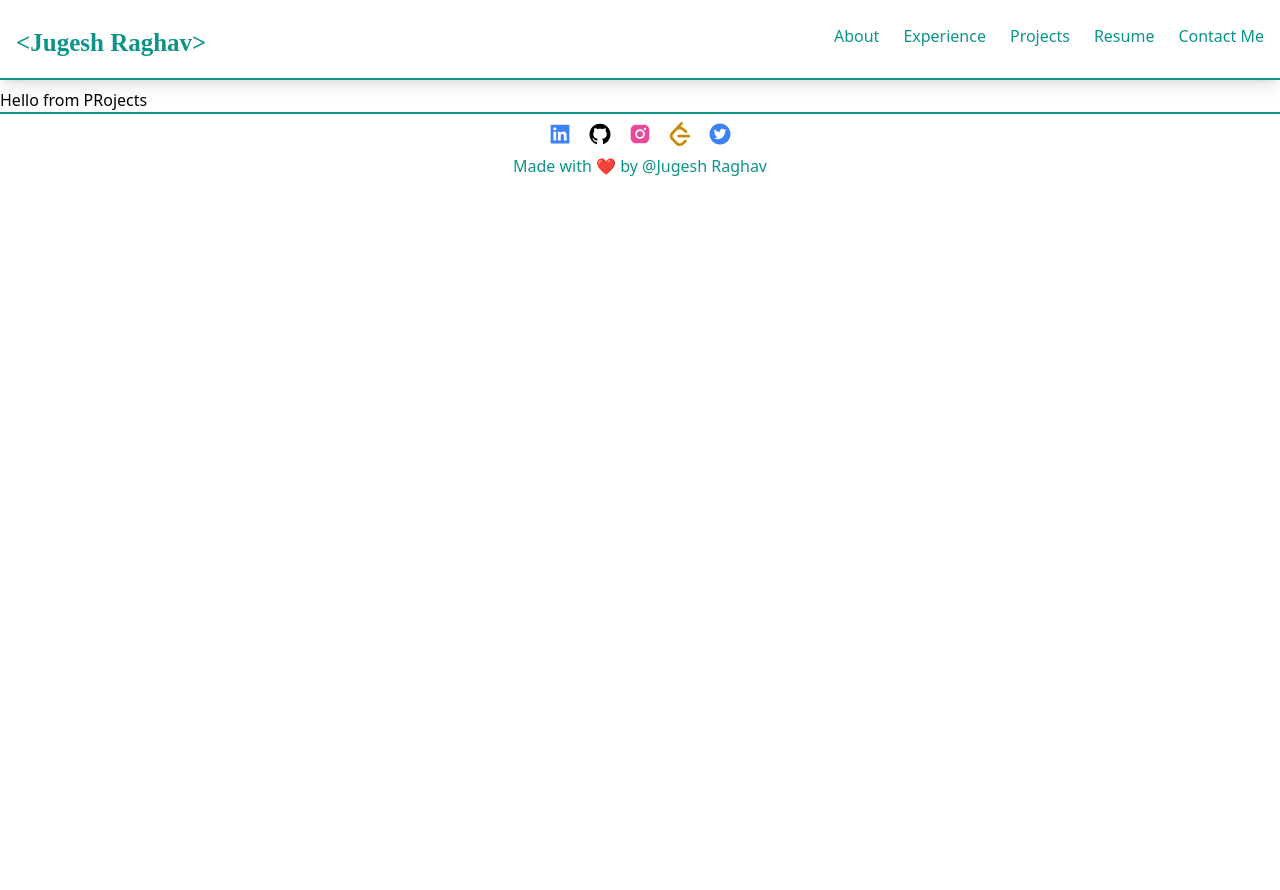
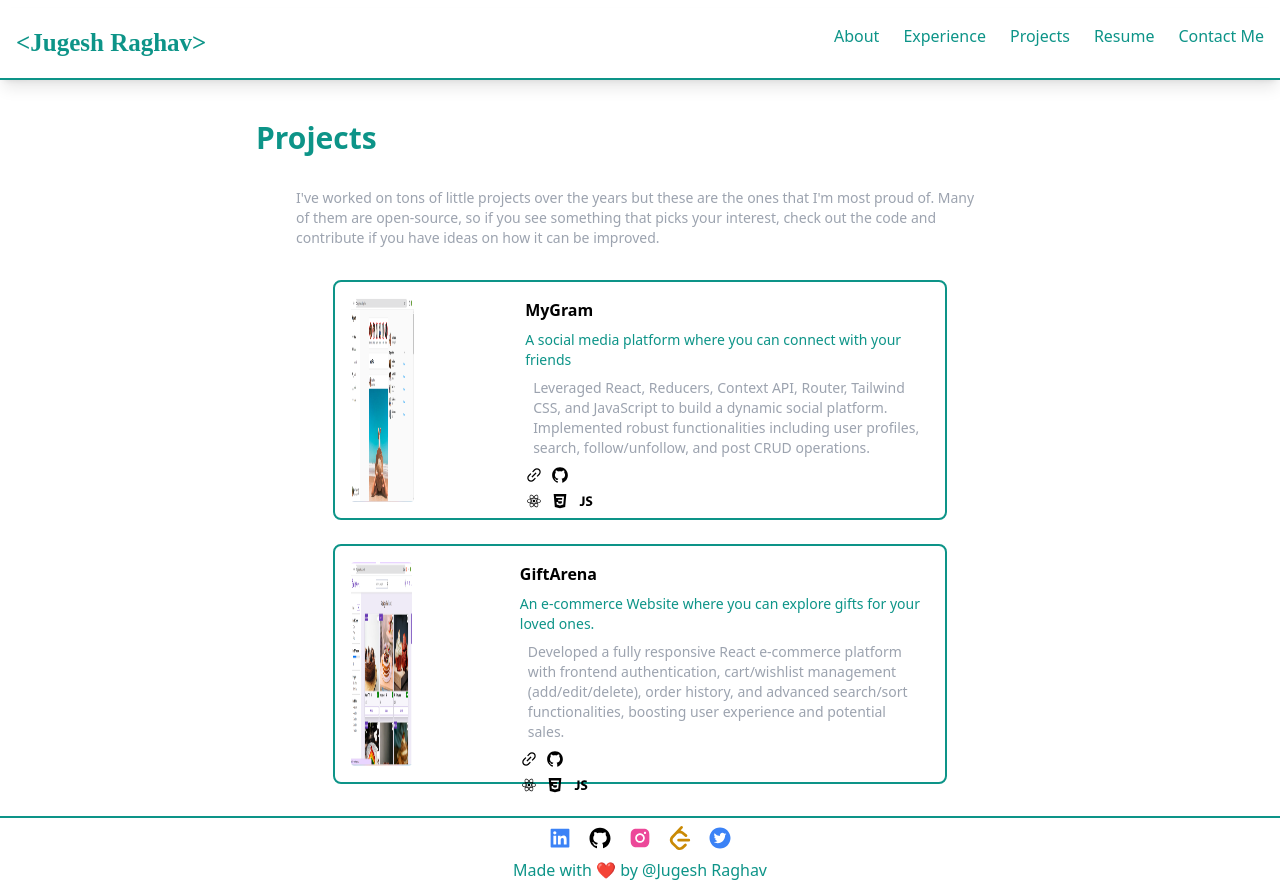
Before and after one commit to jugeshraghav/jugesh_raghav_portfolio, a React (Create React App) app: page /projects in a window 1280 px wide. Before the commit the page ends 800 px from the top, so only its background shows below. Built offline with nearby package versions, Linux system fonts and the light colour scheme; a web font is replaced by a local one.

Commit message:
projects added

```diff
--- a/src/App.js
+++ b/src/App.js
@@ -1,4 +1,4 @@
-import { Route, Routes } from "react-router-dom";
+import { Outlet, Route, Routes } from "react-router-dom";
 import "./App.css";
 import { Footer } from "./components/Footer";
 import { Navbar } from "./components/Navbar";
@@ -12,6 +12,7 @@ function App() {
   return (
     <>
       <Navbar />
+      <div className="w-[60%] mx-auto py-8">
         <Routes>
           <Route path="/" element={<Home />} />
           <Route path="/contact" element={<Contact />} />
@@ -19,6 +20,7 @@ function App() {
           <Route path="/resume" element={<Resume />} />
           <Route path="/projects" element={<Projects />} />
         </Routes>
+      </div>
       <Footer />
     </>
   );
--- a/src/components/ProjectCard.js
+++ b/src/components/ProjectCard.js
@@ -0,0 +1,45 @@
+import { DiCss3 } from "react-icons/di";
+import { DiJavascript1 } from "react-icons/di";
+import { DiReact } from "react-icons/di";
+import { AiFillGithub } from "react-icons/ai";
+import { AiOutlineLink } from "react-icons/ai";
+export const Projectcard = ({ project }) => {
+  const {
+    name,
+    image,
+    tagline,
+    description,
+    techStack,
+    link: { live, github },
+  } = project;
+
+  return (
+    <>
+      <div className="w-[80%] mx-auto h-60 p-4 border-2 border-teal-600 rounded-lg flex gap-4 hover:shadow-lg hover:shadow-teal-400">
+        <div className="w-full h-full">
+          <img src={image} alt={name} className="w-[40%] h-full rounded" />
+        </div>
+        <div className="text-left flex flex-col gap-2">
+          <h4 className="font-bold text-md">{name}</h4>
+          <p className="text-sm text-teal-600">{tagline}</p>
+          <p className="text-sm text-gray-400 px-2">{description}</p>
+          <div className="flex gap-2">
+            <AiOutlineLink className="text-lg" />
+            <AiFillGithub className="text-lg" />
+          </div>
+          <div className="flex gap-2">
+            {techStack.map((technology) =>
+              technology === "react" ? (
+                <DiReact className="text-lg" />
+              ) : technology === "javascript" ? (
+                <DiJavascript1 className="text-lg" />
+              ) : (
+                <DiCss3 className="text-lg" />
+              )
+            )}
+          </div>
+        </div>
+      </div>
+    </>
+  );
+};
--- a/src/constants/projects.js
+++ b/src/constants/projects.js
@@ -1,24 +1,31 @@
+import giftArena from "../assets/giftArena.png";
+import myGram from "../assets/myGram.png";
 export const projects = [
   {
     id: 1,
     name: "MyGram",
-    description: "A social media app.",
+    tagline: "A social media platform where you can connect with your friends",
+    description:
+      "Leveraged React, Reducers, Context API, Router, Tailwind CSS, and JavaScript to build a dynamic social platform. Implemented robust functionalities including user profiles, search, follow/unfollow, and post CRUD operations.",
     techStack: ["react", "tailwind", "javascript"],
     link: {
-      live: "",
-      github: "",
+      live: "my-gram-social.netlify.app/",
+      github: "https://github.com/jugeshraghav/mygram",
     },
-    image: "",
+    image: myGram,
   },
   {
     id: 2,
     name: "GiftArena",
-    description: "An E-commerce app.",
+    tagline:
+      "An e-commerce Website where you can explore gifts for your loved ones.",
+    description:
+      "Developed a fully responsive React e-commerce platform with frontend authentication, cart/wishlist management (add/edit/delete), order history, and advanced search/sort functionalities, boosting user experience and potential sales.",
     techStack: ["react", "tailwind", "javascript"],
     link: {
-      live: "",
-      github: "",
+      live: "https://gift-arena.netlify.app/",
+      github: "https://github.com/jugeshraghav/gift-arena",
     },
-    image: "",
+    image: giftArena,
   },
 ];
--- a/src/pages/About.js
+++ b/src/pages/About.js
@@ -1,7 +1,8 @@
 export const About = () => {
   return (
     <>
-      <h1>Helo from About</h1>
+      <h1>About</h1>
+      <p>Hi, I am Jugesh Raghav a passionate Frontend Developer.</p>
     </>
   );
 };
--- a/src/pages/Home.js
+++ b/src/pages/Home.js
@@ -4,7 +4,7 @@ import { AiFillGithub } from "react-icons/ai";
 export const Home = () => {
   return (
     <>
-      <div className="w-[80%]  mx-auto flex flex-col md:flex-row gap-6">
+      <div className="  mx-auto flex flex-col md:flex-row gap-6">
         <div className="flex flex-col gap-4 justify-center items-center">
           <h1 className="text-teal-600 text-3xl font-bold">
             Front-End React Developer
--- a/src/pages/Projects.js
+++ b/src/pages/Projects.js
@@ -1,7 +1,23 @@
+import { Projectcard } from "../components/ProjectCard";
+import { projects } from "../constants/projects";
+
 export const Projects = () => {
+  const projectsArr = projects;
+  console.log(projectsArr);
   return (
-    <>
-      <h1>Hello from PRojects</h1>
-    </>
+    <div className="flex flex-col gap-8">
+      <h1 className="font-bold text-3xl text-teal-600">Projects</h1>
+      <p className="text-sm text-gray-400 px-10">
+        I've worked on tons of little projects over the years but these are the
+        ones that I'm most proud of. Many of them are open-source, so if you see
+        something that picks your interest, check out the code and contribute if
+        you have ideas on how it can be improved.
+      </p>
+      <div className="flex flex-col gap-6">
+        {projectsArr?.map((project) => (
+          <Projectcard project={project} key={project?.id} />
+        ))}
+      </div>
+    </div>
   );
 };
```
Also changed, not shown: src/assets/giftArena.png (added), src/assets/myGram.png (added). Lines whose indentation alone changed are shown as unchanged.
